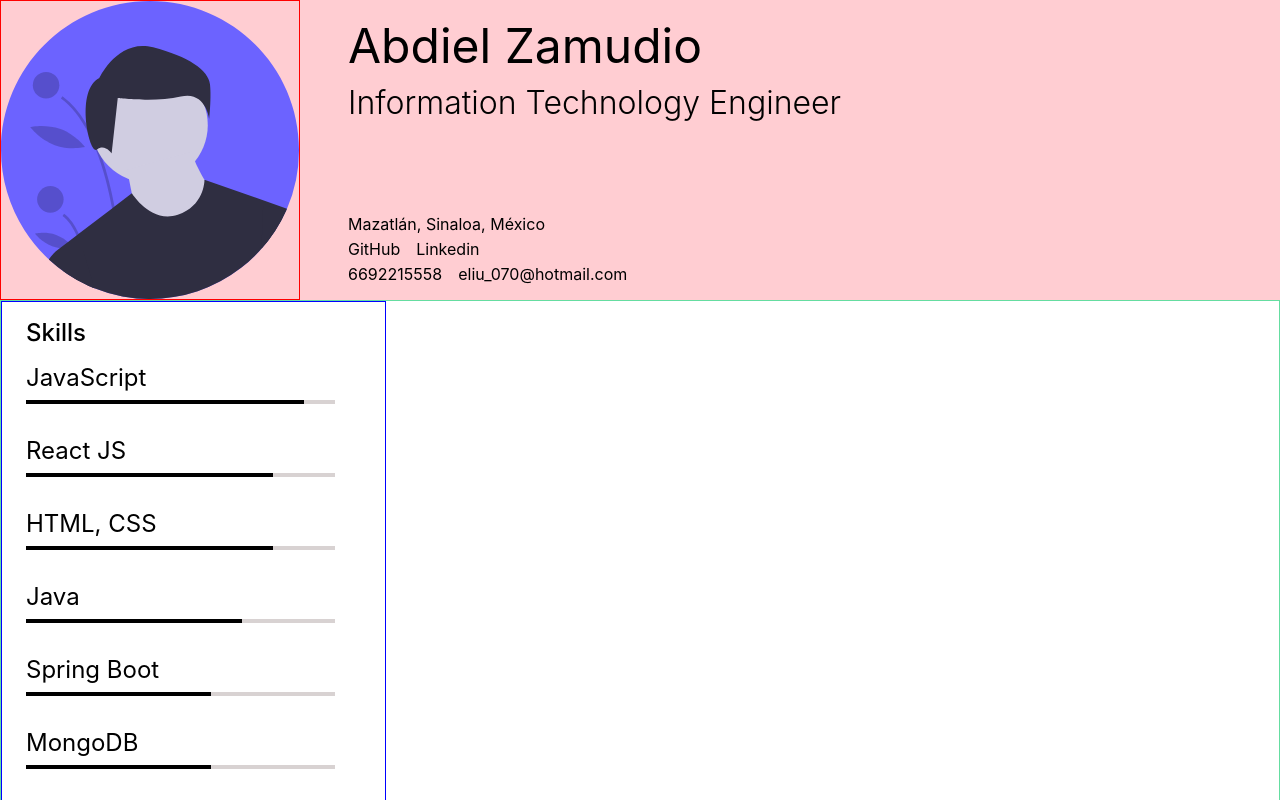
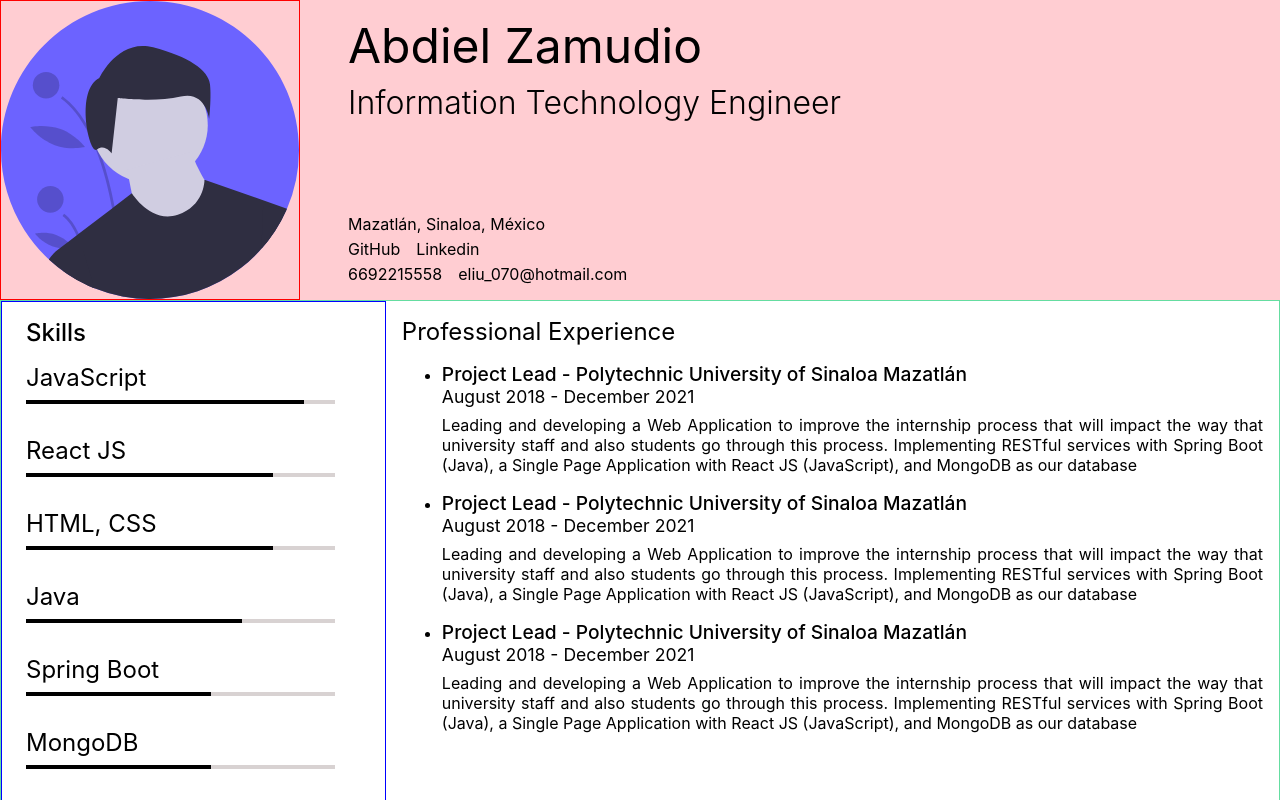
Before and after one commit to eliuabdiel/resume-maker, a React (Create React App) app: page / in a window 1280 px wide. Shown: the top 800 px of the page. Built offline with nearby package versions, Linux system fonts and the light colour scheme.

Commit message:
ProfessionalExperience feature up and running

```diff
--- a/src/App.tsx
+++ b/src/App.tsx
@@ -1,6 +1,7 @@
 import React from 'react';
 import { Body } from './components/body/Body';
 import { Header } from './components/header/Header';
+import { ProfessionalBackground } from './components/professionalBackground/ProfessionalBackground';
 import { SkillsList } from './components/skillsList/SkillsList';
 import avatar from './img/avatar-default.svg'
 const resumeContent = {
@@ -63,7 +64,44 @@ const resumeContent = {
   ],
   skillsLevelColor: "#000000",
   showSkillLevel: true,
-  professionalExperience: null,
+  professionalExperience: [
+    {
+    role: "Project Lead",
+    company: "Polytechnic University of Sinaloa",
+    location: "Mazatlán",
+    fechaInicio: "August 2018",
+    fechaFinal: "December 2021",
+    description: `Leading and developing a Web Application to improve the internship
+    process that will impact the way that university staff and also students
+    go through this process. Implementing RESTful services with Spring Boot
+    (Java), a Single Page Application with React JS (JavaScript), and MongoDB
+    as our database`,
+    },
+    {
+      role: "Project Lead",
+      company: "Polytechnic University of Sinaloa",
+      location: "Mazatlán",
+      fechaInicio: "August 2018",
+      fechaFinal: "December 2021",
+      description: `Leading and developing a Web Application to improve the internship
+      process that will impact the way that university staff and also students
+      go through this process. Implementing RESTful services with Spring Boot
+      (Java), a Single Page Application with React JS (JavaScript), and MongoDB
+      as our database`,
+    },
+    {
+      role: "Project Lead",
+      company: "Polytechnic University of Sinaloa",
+      location: "Mazatlán",
+      fechaInicio: "August 2018",
+      fechaFinal: "December 2021",
+      description: `Leading and developing a Web Application to improve the internship
+      process that will impact the way that university staff and also students
+      go through this process. Implementing RESTful services with Spring Boot
+      (Java), a Single Page Application with React JS (JavaScript), and MongoDB
+      as our database`,
+    },
+  ],
 }
 
 const App: React.FC = () => {
@@ -83,7 +121,9 @@ const App: React.FC = () => {
         color={resumeContent.skillsLevelColor}
         showSkillLevel={resumeContent.showSkillLevel}
       />
-
+      <ProfessionalBackground
+      professionalExperiences={resumeContent.professionalExperience}
+      />
     </Body>
     </>
   )
--- a/src/components/experience/Experience.module.css
+++ b/src/components/experience/Experience.module.css
@@ -0,0 +1,19 @@
+.experienceContainer {
+  margin: 0px 0px 1rem 0px;
+}
+.titleExperience {
+  display: block;
+  font-size: 1.2rem;
+  font-weight: 500;
+}
+
+.dates {
+  display: block;
+  font-size: 1.1rem;
+}
+
+.description {
+  margin-top: 0.5rem;
+  text-align: justify;
+  text-justify: inter-word;
+}
--- a/src/components/experience/Experience.tsx
+++ b/src/components/experience/Experience.tsx
@@ -1,13 +1,30 @@
 import React from 'react'
+import style from './Experience.module.css'
 
 interface Props {
-
+  role?: string;
+  company?: string;
+  location?: string;
+  fechaInicio?: string;
+  fechaFinal?: string;
+  description?: string;
 }
 
-export const Experience:React.FC<Props> = () => {
+export const Experience:React.FC<Props> = ({
+  role,
+  company,
+  location,
+  fechaInicio,
+  fechaFinal,
+  description
+}) => {
   return (
-    <div>
-
-    </div>
+    <li>
+      <div className={style.experienceContainer}>
+        <label className={style.titleExperience}>{role + " - " +company + " " + location}</label>
+        <label className={style.dates}>{fechaInicio + " - " + fechaFinal}</label>
+        <div className={style.description}>{description}</div>
+      </div>
+    </li>
   )
 }
--- a/src/components/professionalBackground/ProfessionalBackground.module.css
+++ b/src/components/professionalBackground/ProfessionalBackground.module.css
@@ -0,0 +1,6 @@
+.backgroundContainer {
+  width: calc(70% - 2rem);
+  padding: 1rem;
+  display: flex;
+  flex-direction: column;
+}
--- /dev/null
+++ b/src/components/professionalExperienceList/ProfessionalExperiencesList.module.css
@@ -0,0 +1,8 @@
+.professionalExperienceContainer {
+  display: flex;
+  flex-direction: column;
+  margin-bottom: 1rem;
+}
+.title {
+  font-size: 1.5rem;
+}
--- a/src/components/professionalExperienceList/ProfessionalExperiencesList.tsx
+++ b/src/components/professionalExperienceList/ProfessionalExperiencesList.tsx
@@ -1,4 +1,5 @@
 import React from 'react'
+import { Experience } from '../experience/Experience'
 import style from './ProfessionalExperiencesList.module.css'
 interface ProfessinalExperiences {
   role?: string;
@@ -16,8 +17,21 @@ export const ProfessionalExperiencesList:React.FC<Props> = ({
   professionalExperiences
 }) => {
   return (
-    <div>
-
+    <div className={style.professionalExperienceContainer}>
+      <label className={style.title}>Professional Experience</label>
+      <ul>
+        {professionalExperiences
+          && professionalExperiences.map( (experience,index) => {
+            return <Experience
+                    role={experience.role}
+                    company={experience.company}
+                    location={experience.location}
+                    fechaInicio={experience.fechaInicio}
+                    fechaFinal={experience.fechaFinal}
+                    description={experience.description}
+                  />
+          })}
+      </ul>
     </div>
   )
 }
```
Also changed, not shown: src/components/professionalExperienceList/ProfessionalExperiecesList.module.css (deleted).
